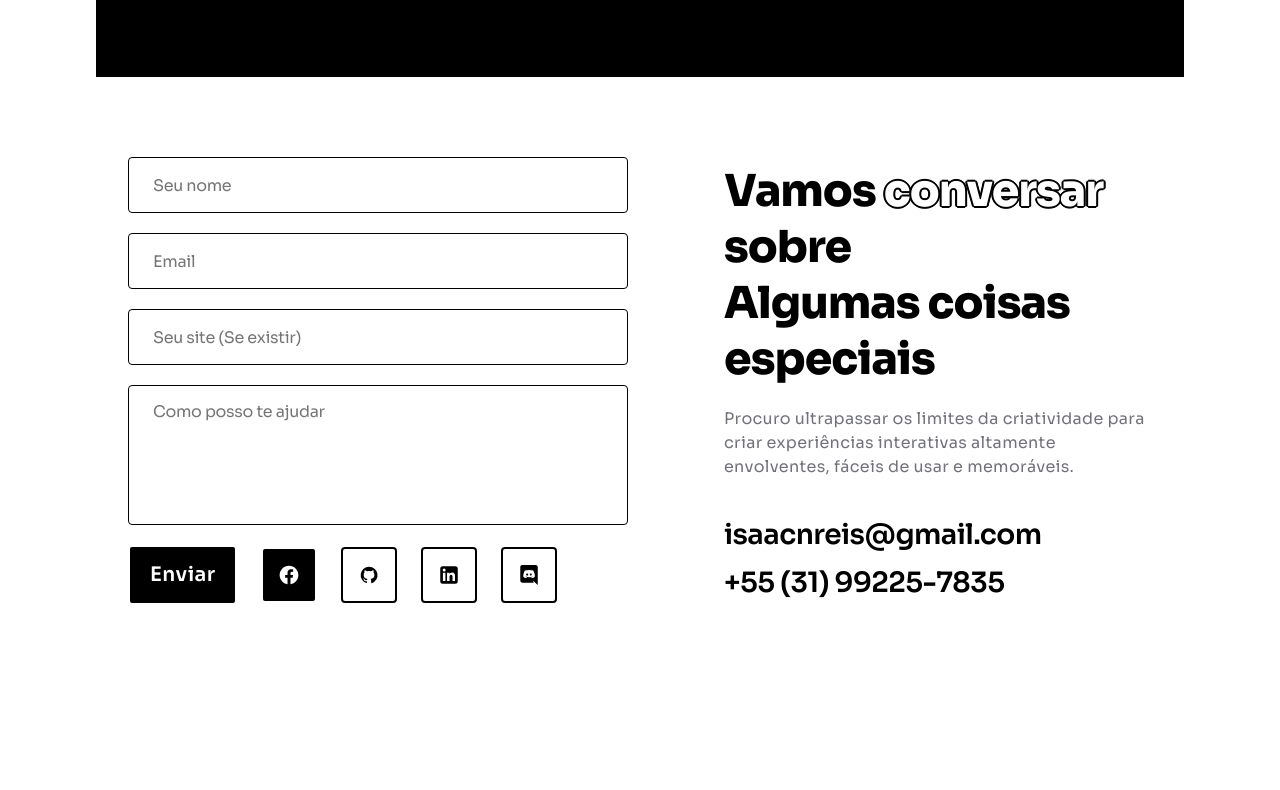
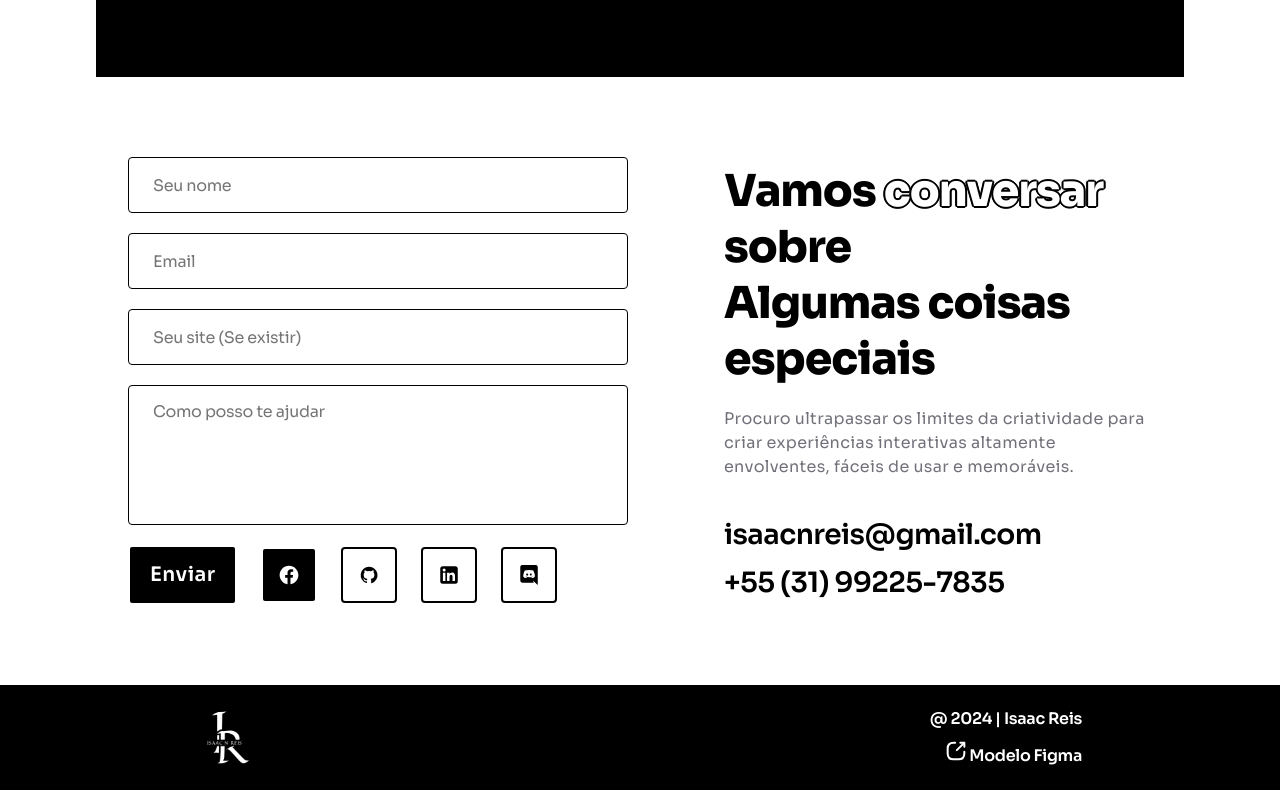
Before and after one commit to isaacnreis/portfolio-n, a plain HTML site: page index.html in a window 1280 px wide. Shown: the part 4536-5326 px from the top of the page. Before the commit the page ends 5221 px from the top, so only its background shows below. Drawn offline with Linux system fonts and the light colour scheme.

Commit message:
Add rodape

```diff
--- a/assets/css/style.css
+++ b/assets/css/style.css
@@ -32,7 +32,7 @@ html body {
 }
 
 .cabecalho .cabecalho__logo {
-  height: 40px;
+  height: 3.5rem;
 }
 
 .cabecalho .cabecalho__nav {
@@ -694,3 +694,38 @@ body .principal .outlined {
   line-height: 2rem;
   letter-spacing: -0.56px;
 }
+
+#rodape {
+  background: black;
+  color: white;
+
+  position: absolute;
+  left: 0;
+  width: 100vw;
+
+  display: flex;
+  padding: 1.5rem 12.375rem;
+  align-items: center;
+  justify-content: space-between;
+}
+
+.rodape .rodape__logo {
+  filter: invert();
+  height: 3.5rem;
+}
+
+.rodape .rodape__linkFigma, .rodape h4 {
+  color: white;
+  text-align: right;
+  font-size: 1rem;
+  font-style: normal;
+  font-weight: 600;
+  line-height: 1.25rem;
+  letter-spacing: -0.32px;
+  text-decoration: none;
+  transition: all 0.3s ease-in-out;
+}
+
+.rodape .rodape__linkFigma:hover {
+  scale: 1.05;
+}
--- a/index.html
+++ b/index.html
@@ -287,7 +287,17 @@
     </section>
   </main>
 
-  <footer></footer>
+  <footer class="rodape" id="rodape">
+    <img src="assets/img/logo.png" alt="Logo" class="rodape__logo">
+    <div style="display: flex; flex-direction: column; gap: 12px;">
+      <h4>@ 2024 | Isaac Reis</h4>
+      <a href="https://www.figma.com/community/file/1318529372146880502" target="_blank" rel="noopener noreferrer" class="rodape__linkFigma"><svg xmlns="http://www.w3.org/2000/svg" width="20" height="20" viewBox="0 0 20 20" fill="none">
+        <path d="M10.8333 9.16658L17.6667 2.33325" stroke="white" stroke-width="2" stroke-linecap="round" stroke-linejoin="round"/>
+        <path d="M18.3333 5.66675V1.66675H14.3333" stroke="white" stroke-width="2" stroke-linecap="round" stroke-linejoin="round"/>
+        <path d="M9.16667 1.66675H7.5C3.33333 1.66675 1.66667 3.33341 1.66667 7.50008V12.5001C1.66667 16.6667 3.33333 18.3334 7.5 18.3334H12.5C16.6667 18.3334 18.3333 16.6667 18.3333 12.5001V10.8334" stroke="white" stroke-width="2" stroke-linecap="round" stroke-linejoin="round"/>
+        </svg> Modelo Figma</a>
+    </div>
+  </footer>
 
 </body>
 </html>
```
